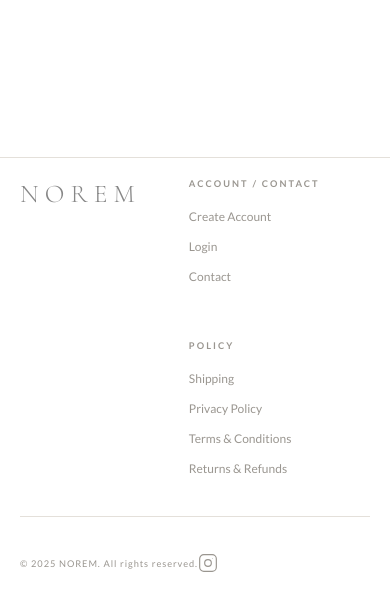
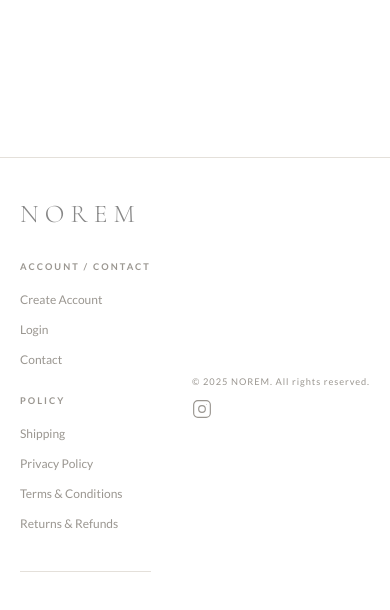
Before and after one commit to noremofficial/norem-official, a website: page shop.html in a window 390 px wide. Shown: the part 2201-2811 px from the top of the page. Drawn offline with nearby package versions, Linux system fonts and the light colour scheme.

Commit message:
フッターとContactページのモバイル表示をHOMEに統一

```diff
--- a/shop.html
+++ b/shop.html
@@ -778,7 +778,10 @@
       .filter-bar { gap: 6px; }
       .filter-bar-right { width: 100%; margin-left: 0; justify-content: space-between; margin-top: 4px; }
       .product-grid { grid-template-columns: repeat(2, 1fr); column-gap: 5px; row-gap: 5px; }
-      footer { padding: 20px; }
+      footer { padding: 40px 20px 24px; }
+      .footer-top { flex-direction: column; gap: 32px; }
+      .footer-cols { gap: 28px; flex-direction: column; }
+      .footer-bottom { flex-direction: column; gap: 12px; align-items: flex-start; }
     }
 
     @media (max-width: 480px) {
```
Also changed, not shown: about.html (+1 -1 lines), contact.html (+5 -1 lines), login.html (+4 -1 lines), news-article.html (+4 -1 lines), news.html (+4 -1 lines), product.html (+4 -1 lines), signup.html (+4 -1 lines).
